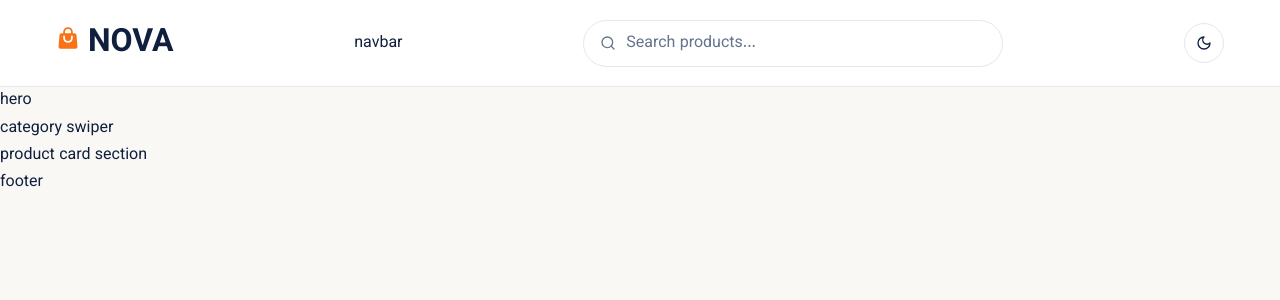
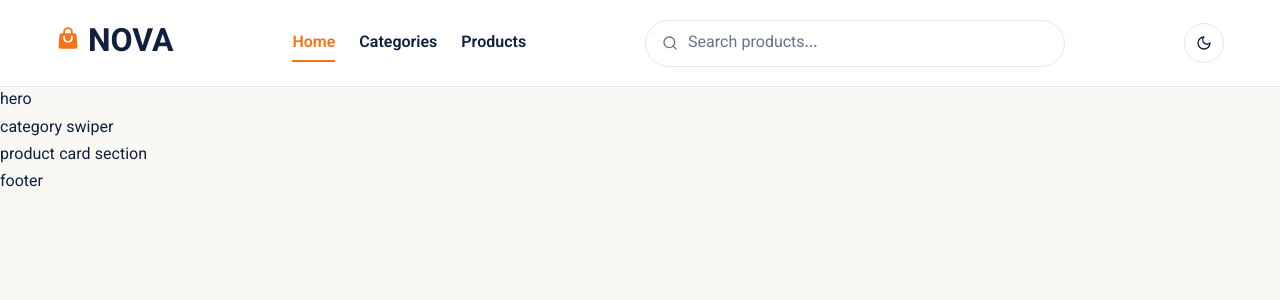
Before and after one commit to Mrymindigo/nova-store, a Next.js app: page /en in a window 1280 px wide. Shown: the top 300 px of the page. Built offline with nearby package versions, Linux system fonts and the light colour scheme; no server answers.

Commit message:
feat(header): add navbar with home, categories and products links

```diff
--- a/src/components/header/index.tsx
+++ b/src/components/header/index.tsx
@@ -2,6 +2,7 @@ import SearchBox from './searchBox';
 import ThemeToggle from './themeToggle';
 import { HeaderBar, Inner, Logo, LogoIcon, LogoText } from './style';
 import { HiMiniShoppingBag } from "react-icons/hi2";
+import Navbar from './navbar';
 
 export default function Header() {
   return (
@@ -16,11 +17,7 @@ export default function Header() {
           </LogoText>
         </Logo>
 
-        <div>
-          <nav>
-            navbar
-          </nav>
-        </div>
+        <Navbar />
 
         <SearchBox />
 
--- /dev/null
+++ b/src/components/header/navbar/index.tsx
@@ -0,0 +1,33 @@
+'use client';
+
+import { useTranslations } from 'next-intl';
+import { usePathname } from '../../../utils/navigation';
+import { navItems } from '../../../utils/constants/navItems';
+import { Nav, List, NavLink } from './style';
+
+export default function Navbar() {
+    const t = useTranslations('header.nav');
+    const pathname = usePathname();
+
+    return (
+        <Nav aria-label={t('label')}>
+            <List>
+                {navItems.map((item) => {
+                    const isActive = pathname === item.href;
+
+                    return (
+                        <li key={item.labelKey}>
+                            <NavLink
+                                href={item.href}
+                                $active={isActive}
+                                aria-current={isActive ? 'page' : undefined}
+                            >
+                                {t(item.labelKey)}
+                            </NavLink>
+                        </li>
+                    );
+                })}
+            </List>
+        </Nav>
+    );
+}
--- /dev/null
+++ b/src/components/header/navbar/style.ts
@@ -0,0 +1,33 @@
+'use client';
+
+import styled from 'styled-components';
+import { Link } from '../../../utils/navigation';
+
+//mobile
+export const Nav = styled.nav`
+  display: none;
+
+  @media (min-width: 768px) {
+    display: block;
+  }
+`;
+
+export const List = styled.ul`
+  display: flex;
+  gap: 1.5rem;
+  margin: 0;
+  padding: 0;
+  list-style: none;
+`;
+
+export const NavLink = styled(Link) <{ $active: boolean }>`
+  padding-block: 0.25rem;
+  font-weight: 600;
+  color: ${({ theme, $active }) => ($active ? theme.colors.accent : theme.colors.text)};
+  border-bottom: 2px solid
+    ${({ theme, $active }) => ($active ? theme.colors.accent : 'transparent')};
+
+  &:hover {
+    color: ${({ theme }) => theme.colors.accent};
+  }
+`;
--- a/src/dictionary/en.ts
+++ b/src/dictionary/en.ts
@@ -7,6 +7,12 @@ export const en = {
     header: {
         theme: { toDark: 'Switch to dark mode', toLight: 'Switch to light mode' },
         search: { placeholder: 'Search products...', label: 'Search' },
+        nav: {
+            label: 'Main navigation',
+            home: 'Home',
+            categories: 'Categories',
+            products: 'Products',
+        },
     },
 };
 
--- a/src/dictionary/fa.ts
+++ b/src/dictionary/fa.ts
@@ -9,5 +9,11 @@ export const fa: Dictionary = {
     header: {
         theme: { toDark: 'تغییر به حالت تیره', toLight: 'تغییر به حالت روشن' },
         search: { placeholder: 'جستجو در محصولات...', label: 'جستجو' },
+        nav: {
+            label: 'ناوبری اصلی',
+            home: 'خانه',
+            categories: 'دسته‌بندی‌ها',
+            products: 'محصولات',
+        },
     },
 };
--- /dev/null
+++ b/src/types/enums/RoutPath.ts
@@ -0,0 +1,9 @@
+export enum RoutePath {
+    Home = '/',
+    Cart = '/cart',
+}
+
+export enum SectionId {
+    Categories = 'categories',
+    Products = 'products',
+}
--- /dev/null
+++ b/src/types/navigation.ts
@@ -0,0 +1,6 @@
+export type NavLabelKey = 'home' | 'categories' | 'products';
+
+export interface NavItem {
+    labelKey: NavLabelKey;
+    href: string;
+}
--- /dev/null
+++ b/src/utils/constants/navItems.ts
@@ -0,0 +1,8 @@
+import { RoutePath, SectionId } from '../../types/enums/RoutPath';
+import type { NavItem } from '../../types/navigation';
+
+export const navItems: NavItem[] = [
+    { labelKey: 'home', href: RoutePath.Home },
+    { labelKey: 'categories', href: `${RoutePath.Home}#${SectionId.Categories}` },
+    { labelKey: 'products', href: `${RoutePath.Home}#${SectionId.Products}` },
+];
```
